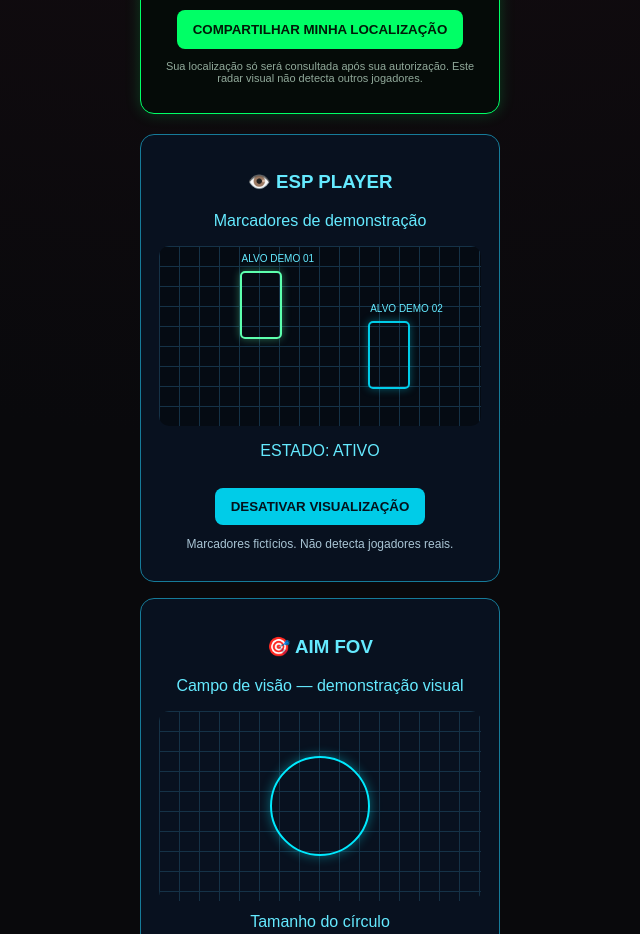
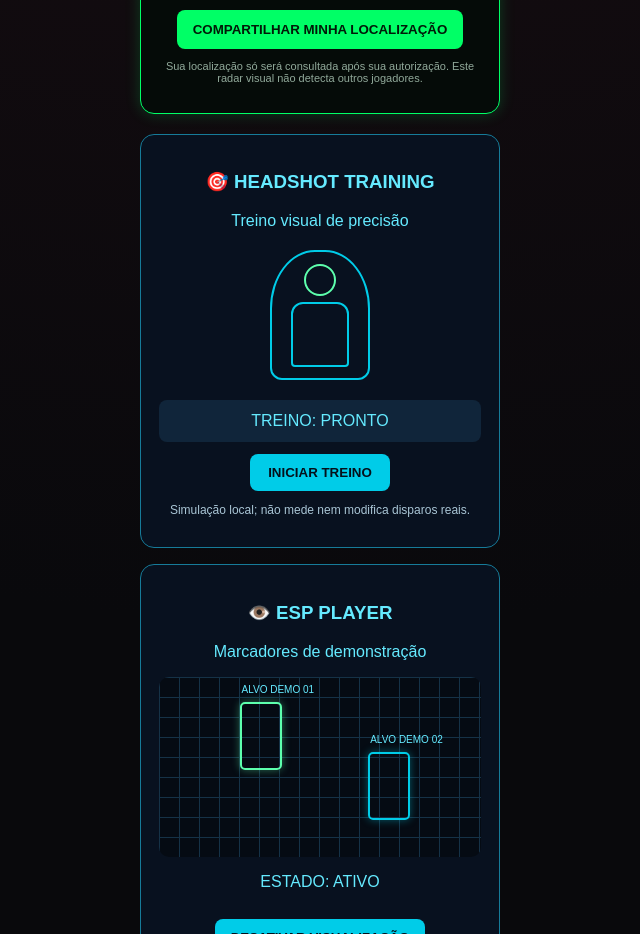
Before and after one commit to geovannes003-del/XIT-MORTAL., a plain HTML site: page index.html in a window 1280 px wide. Shown: the part 1402-2336 px from the top of the page, without its empty margins (320-960 px from the left). Drawn offline with Linux system fonts and the light colour scheme.

Commit message:
Update index.html

```diff
--- a/index.html
+++ b/index.html
@@ -291,6 +291,121 @@ try{const saved=JSON.parse(localStorage.getItem('xitMortalSensi')||'{}');Object.
 </script>
 <!-- FIM ANTENA XIT MORTAL -->
 </body>
+<!-- HEADSHOT TRAINING - XIT MORTAL -->
+<style>
+  #xit-headshot {
+    background: #08111f;
+    color: #65eaff;
+    border: 1px solid #167b99;
+    border-radius: 14px;
+    padding: 18px;
+    margin: 16px auto;
+    max-width: 360px;
+    text-align: center;
+    font-family: Arial, sans-serif;
+  }
+
+  #xit-headshot .hs-target {
+    width: 100px;
+    height: 130px;
+    border: 2px solid #00cce8;
+    border-radius: 45% 45% 12px 12px;
+    margin: 20px auto;
+    position: relative;
+    display: grid;
+    place-items: center;
+  }
+
+  #xit-headshot .hs-head {
+    position: absolute;
+    top: 12px;
+    width: 32px;
+    height: 32px;
+    border: 2px solid #5dffad;
+    border-radius: 50%;
+  }
+
+  #xit-headshot .hs-body {
+    position: absolute;
+    top: 50px;
+    width: 58px;
+    height: 65px;
+    border: 2px solid #00cce8;
+    border-radius: 12px 12px 4px 4px;
+  }
+
+  #xit-headshot button {
+    background: #00cce8;
+    color: #04111b;
+    border: 0;
+    border-radius: 8px;
+    padding: 11px 18px;
+    font-weight: bold;
+  }
+
+  #xit-headshot .hs-status {
+    background: #10253a;
+    padding: 12px;
+    border-radius: 8px;
+    margin: 12px 0;
+  }
+</style>
+
+<section id="xit-headshot">
+  <h3>🎯 HEADSHOT TRAINING</h3>
+  <p>Treino visual de precisão</p>
+
+  <div class="hs-target" aria-label="Alvo ilustrativo">
+    <div class="hs-head"></div>
+    <div class="hs-body"></div>
+  </div>
+
+  <div id="xit-hs-status" class="hs-status" role="status">
+    TREINO: PRONTO
+  </div>
+
+  <button id="xit-hs-button" type="button">
+    INICIAR TREINO
+  </button>
+
+  <p style="font-size:12px;color:#a9c5d5">
+    Simulação local; não mede nem modifica disparos reais.
+  </p>
+</section>
+
+<script>
+(function () {
+  const painel = document.getElementById("xit-headshot");
+  if (!painel || painel.dataset.iniciado) return;
+  painel.dataset.iniciado = "sim";
+
+  const status = document.getElementById("xit-hs-status");
+  const botao = document.getElementById("xit-hs-button");
+  let ativo = false;
+  let tentativas = 0;
+
+  botao.addEventListener("click", function () {
+    ativo = !ativo;
+
+    if (ativo) {
+      tentativas = 0;
+      status.textContent = "TREINO INICIADO — TOQUE NO ALVO ILUSTRATIVO";
+      botao.textContent = "ENCERRAR TREINO";
+    } else {
+      status.textContent = "TREINO ENCERRADO — TOQUES: " + tentativas;
+      botao.textContent = "INICIAR TREINO";
+    }
+  });
+
+  painel.querySelector(".hs-target").addEventListener("click", function () {
+    if (!ativo) return;
+    tentativas++;
+    status.textContent = "TOQUES NO ALVO: " + tentativas;
+  });
+})();
+</script>
+<!-- FIM HEADSHOT TRAINING -->
+
 <!-- ESP PLAYER VISUAL - XIT MORTAL -->
 <style>
   #xit-esp {
```
